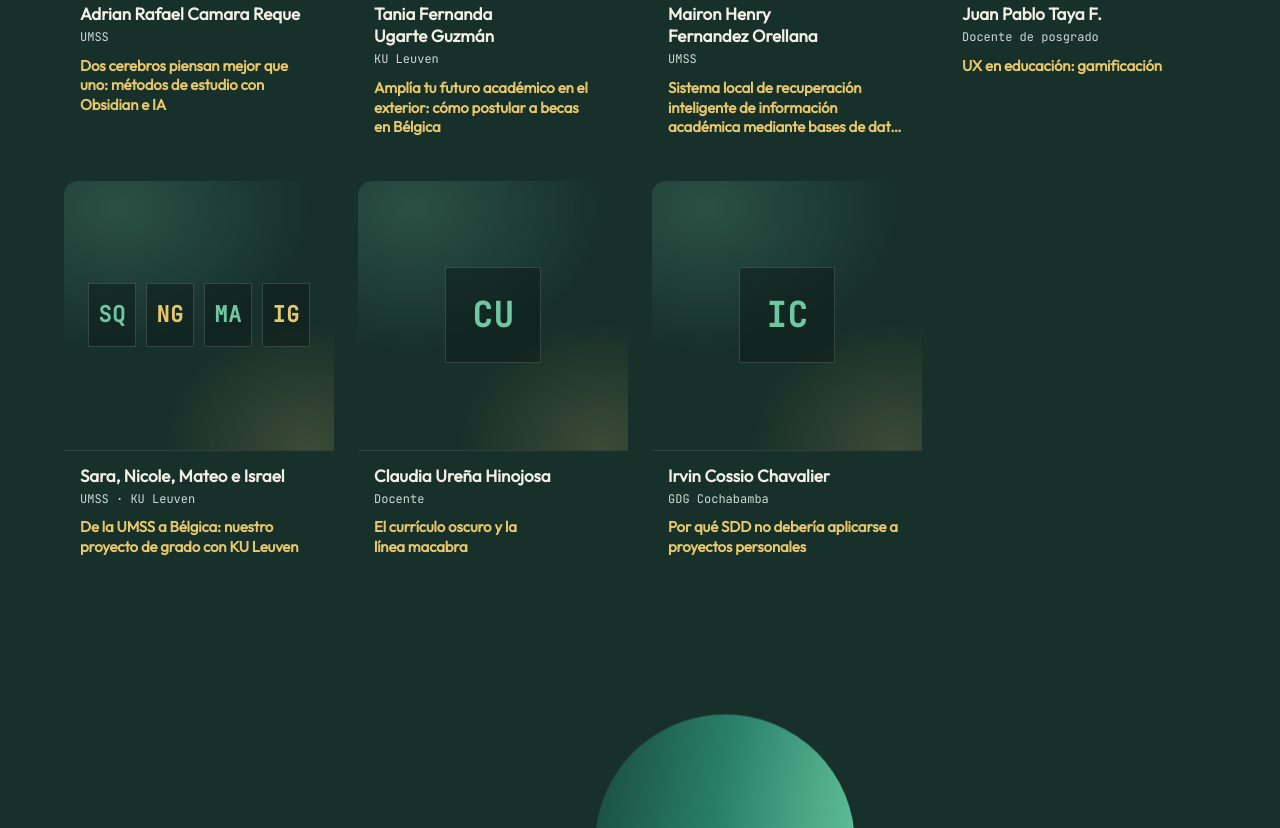
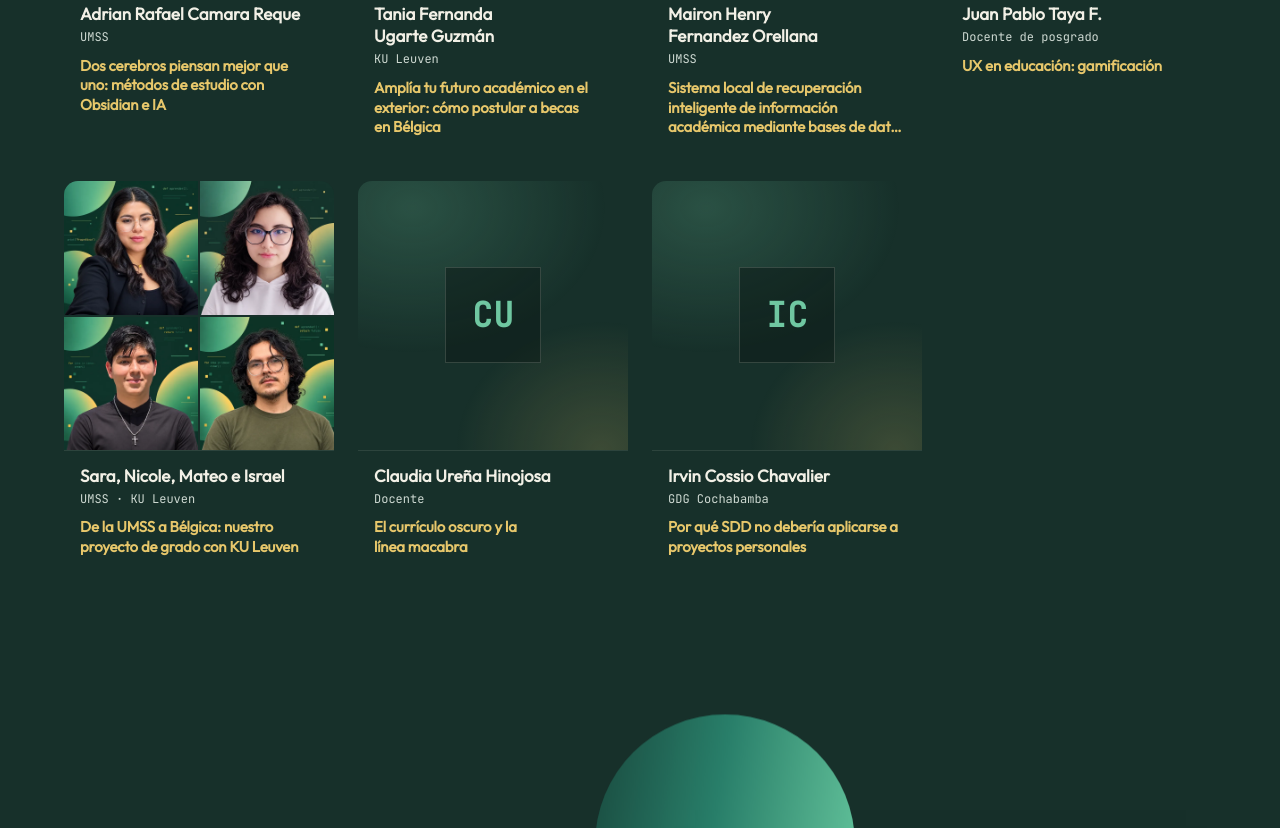
Before and after one commit to scesi/PrograEduca-Landing-Page, an Astro site: page / in a window 1280 px wide. Shown: the part 4988-5816 px from the top of the page. Built offline with nearby package versions, Linux system fonts and the light colour scheme; Astro itself is replaced by a stand-in of ours; a web font is replaced by a local one.

Commit message:
feat: photo mosaic for the KU Leuven group talk

```diff
--- a/src/config.ts
+++ b/src/config.ts
@@ -31,7 +31,8 @@ export const INICIO_EVENTO = '2026-11-27T09:20:00-04:00';
 
 /** Speakers confirmados. La foto va en public/assets/speakers/ (cuadrada, mínimo 600×600);
  *  mientras `foto` esté vacía, la tarjeta muestra las iniciales. No publicar emails ni teléfonos. */
-export type Speaker = { nombres: string[]; corto?: string; org: string; rol: string; charla: string; resumen: string; foto?: string };
+export type Speaker = { nombres: string[]; corto?: string; org: string; rol: string; charla: string; resumen: string; foto?: string;
+  /** Para charlas de varias personas: una foto por nombre, en el mismo orden. */ fotos?: string[] };
 export const SPEAKERS: Speaker[] = [
   {
     nombres: ['Adrian Rafael Camara Reque'],
@@ -64,6 +65,7 @@ export const SPEAKERS: Speaker[] = [
   {
     nombres: ['Sara Quispe Choque', 'Nicole Geraldine Rodas Cornejo', 'Mateo Alejandro Merino Vidal', 'Israel Gonzalo Orosco Zeballos'],
     corto: 'Sara, Nicole, Mateo e Israel',
+    fotos: ['/assets/speakers/sara.webp', '/assets/speakers/nicole.webp', '/assets/speakers/mateo.webp', '/assets/speakers/israel.webp'],
     org: 'UMSS · KU Leuven',
     rol: 'Estudiantes de Ingeniería Informática, UMSS',
     charla: 'De la UMSS a Bélgica: nuestro proyecto de grado con KU Leuven',
--- a/src/pages/index.astro
+++ b/src/pages/index.astro
@@ -253,7 +253,9 @@ print(aprender())</pre>
             <li>
               <button class="speaker glass" type="button" data-speaker={`speaker-${i}`} aria-haspopup="dialog">
                 <span class="speaker__media">
-                  {sp.foto ? (
+                  {sp.fotos ? (
+                    <span class="speaker__group">{sp.fotos.map((f) => <img src={f} alt="" width="300" height="300" loading="lazy" decoding="async" />)}</span>
+                  ) : sp.foto ? (
                     <img src={sp.foto} alt="" width="600" height="600" loading="lazy" decoding="async" />
                   ) : (
                     <span class="speaker__initials" aria-hidden="true">{sp.nombres.map((n) => <span>{iniciales(n)}</span>)}</span>
--- a/src/styles/global.css
+++ b/src/styles/global.css
@@ -749,3 +749,7 @@ html:has(.speaker-dialog[open]) { overflow: hidden; }
 .speaker__info > .speaker__rol { display: -webkit-box; -webkit-line-clamp: 1; }
 .speaker__info > .speaker__talk { display: -webkit-box; -webkit-line-clamp: 3; }
 .speaker__name { line-height: 1.3; }
+
+/* charla grupal: mosaico 2×2 de fotos */
+.speaker__group { display: grid; grid-template-columns: 1fr 1fr; gap: 2px; width: 100%; height: 100%; }
+.speaker__group img { width: 100%; height: 100%; object-fit: cover; aspect-ratio: 1; }
```
Also changed, not shown: public/assets/speakers/israel.webp (added), public/assets/speakers/mateo.webp (added), public/assets/speakers/nicole.webp (added), public/assets/speakers/sara.webp (added).
